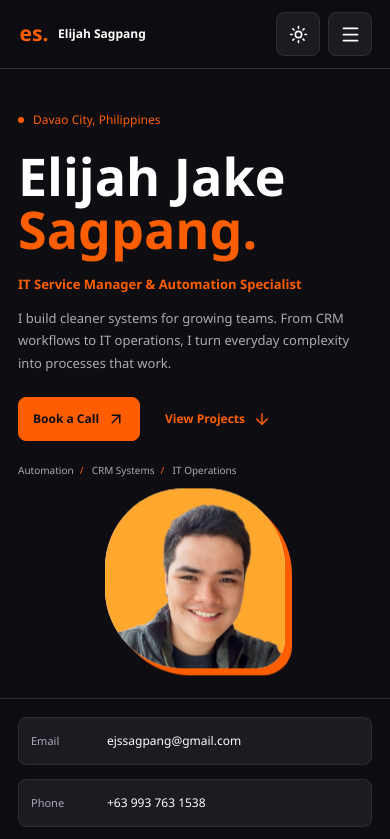
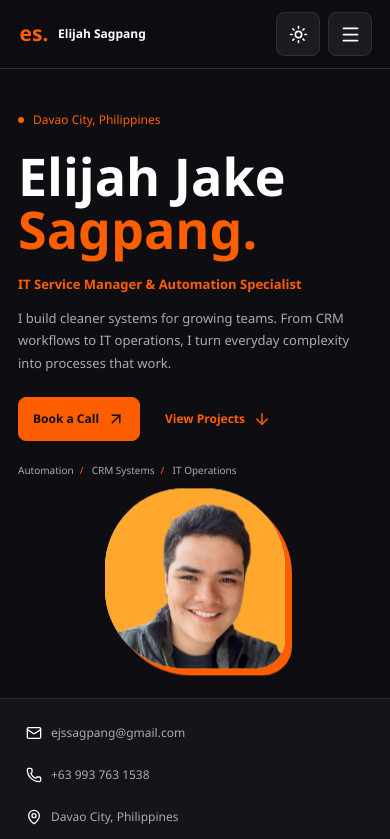
Before and after one commit to ejayssagpang/Portfolio-Website, a React (Vite) app: page / in a window 390 px wide. Shown: the top 839 px of the page. Built offline with nearby package versions, Linux system fonts and the light colour scheme.

Commit message:
Restyle contact details as compact inline icon row

```diff
--- a/app/page.tsx
+++ b/app/page.tsx
@@ -10,9 +10,12 @@ import {
   CalendarDays,
   GraduationCap,
   LayoutDashboard,
+  Mail,
+  MapPin,
   Menu,
   Moon,
   Network,
+  Phone,
   Server,
   ShieldCheck,
   Sun,
@@ -51,9 +54,10 @@ const contactLinks = [
     label: "Email",
     value: "ejssagpang@gmail.com",
     href: "mailto:ejssagpang@gmail.com",
+    icon: Mail,
   },
-  { label: "Phone", value: "+63 993 763 1538", href: "tel:+639937631538" },
-  { label: "Location", value: "Davao City, Philippines", href: "#contact" },
+  { label: "Phone", value: "+63 993 763 1538", href: "tel:+639937631538", icon: Phone },
+  { label: "Location", value: "Davao City, Philippines", href: "#contact", icon: MapPin },
 ];
 
 const toolGroups: ToolGroup[] = [
@@ -586,13 +590,15 @@ export default function Home() {
           className="container quick-contact"
           aria-label="Quick contact details"
         >
-          {contactLinks.map((item) => (
-            <a key={item.label} href={item.href}>
-              <span>{item.label}</span>
-              <strong>{item.value}</strong>
-              <ArrowUpRight size={16} aria-hidden="true" />
-            </a>
-          ))}
+          {contactLinks.map((item) => {
+            const Icon = item.icon;
+            return (
+              <a key={item.label} href={item.href} aria-label={`${item.label}: ${item.value}`}>
+                <Icon size={16} aria-hidden="true" />
+                <span>{item.value}</span>
+              </a>
+            );
+          })}
         </div>
       </div>
 
--- a/app/portfolio.css
+++ b/app/portfolio.css
@@ -357,37 +357,48 @@ h1 > span {
 }
 .intro-strip {
   border-block: 1px solid var(--border);
+  background: var(--muted);
 }
 .quick-contact {
-  display: grid;
-  grid-template-columns: repeat(3, minmax(0, 1fr));
-  gap: 14px;
-  padding-block: 18px;
+  display: flex;
+  flex-wrap: wrap;
+  align-items: center;
+  gap: 8px 20px;
+  padding-block: 14px;
 }
 .quick-contact a {
   position: relative;
-  display: grid;
-  gap: 6px;
-  padding: 18px 16px;
+  min-height: 40px;
+  display: inline-flex;
+  align-items: center;
+  gap: 9px;
+  padding: 8px;
+  border-radius: 8px;
+  color: var(--muted-text);
+}
+.quick-contact a + a::before {
+  content: "";
+  position: absolute;
+  left: -10px;
+  width: 1px;
+  height: 16px;
+  background: var(--border);
 }
 .quick-contact span {
-  color: var(--muted-text);
-  font-size: 11px;
-}
-.quick-contact strong {
+  font-size: 13px;
+  white-space: nowrap;
+}
+.quick-contact svg {
+  flex: 0 0 16px;
   color: var(--foreground);
-  font-size: 13px;
-  font-weight: 500;
-  overflow-wrap: anywhere;
-}
-.quick-contact svg {
-  position: absolute;
-  right: 16px;
-  top: 22px;
-  color: var(--accent);
-}
-.quick-contact a:hover strong {
+  transition: color 0.18s ease;
+}
+.quick-contact a:hover,
+.quick-contact a:hover svg {
   color: var(--primary);
+}
+.quick-contact a:hover {
+  background: color-mix(in srgb, var(--action) 8%, var(--muted));
 }
 
 .section,
@@ -1075,8 +1086,7 @@ h1 > span {
 .project-card,
 .education-panel,
 .certification-item,
-.contact-card,
-.quick-contact a {
+.contact-card {
   border: 1px solid var(--border);
   border-radius: 8px;
   background: var(--card);
@@ -1151,8 +1161,7 @@ h1 > span {
   .project-card:hover,
   .education-panel:hover,
   .certification-item:hover,
-  .contact-card:hover,
-  .quick-contact a:hover {
+  .contact-card:hover {
     border-color: var(--primary);
     background: color-mix(in srgb, var(--action) 8%, var(--card));
     box-shadow: 0 8px 22px rgba(255, 94, 0, 0.1);
@@ -1189,6 +1198,7 @@ h1 > span {
   }
   .button:hover,
   .nav-cta:hover,
+  .quick-contact a:hover,
   .footer a:hover {
     transform: translateY(-2px);
   }
@@ -1250,6 +1260,9 @@ h1 > span {
   }
 }
 @media (max-width: 900px) {
+  .quick-contact a + a::before {
+    display: none;
+  }
   .container,
   .nav {
     width: calc(100% - 48px);
@@ -1320,15 +1333,6 @@ h1 > span {
   .project-grid {
     grid-template-columns: repeat(2, minmax(0, 1fr));
   }
-  .quick-contact a {
-    padding: 18px 14px;
-  }
-  .quick-contact svg {
-    display: none;
-  }
-  .quick-contact strong {
-    font-size: 11px;
-  }
   .credential-grid,
   .contact-grid {
     grid-template-columns: 1fr;
@@ -1437,15 +1441,14 @@ h1 > span {
     gap: 8px;
   }
   .quick-contact {
-    grid-template-columns: 1fr;
-  }
-  .quick-contact a,
-  .quick-contact a:first-child {
-    grid-template-columns: 70px minmax(0, 1fr);
-    align-items: center;
-    padding: 14px 12px;
-  }
-  .quick-contact strong {
+    flex-direction: column;
+    align-items: flex-start;
+    gap: 2px;
+  }
+  .quick-contact a + a::before {
+    display: none;
+  }
+  .quick-contact span {
     font-size: 12px;
   }
   .section,
```
